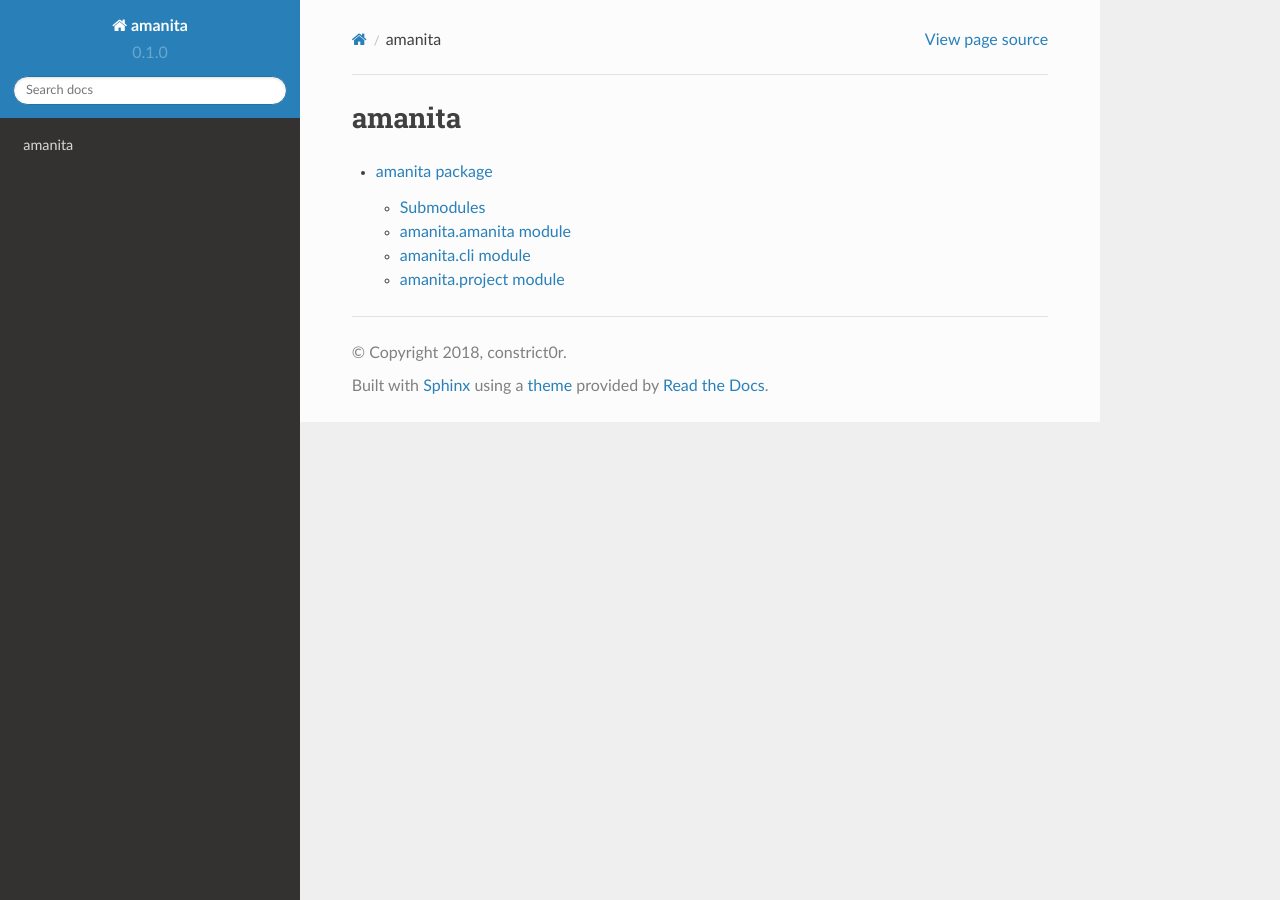
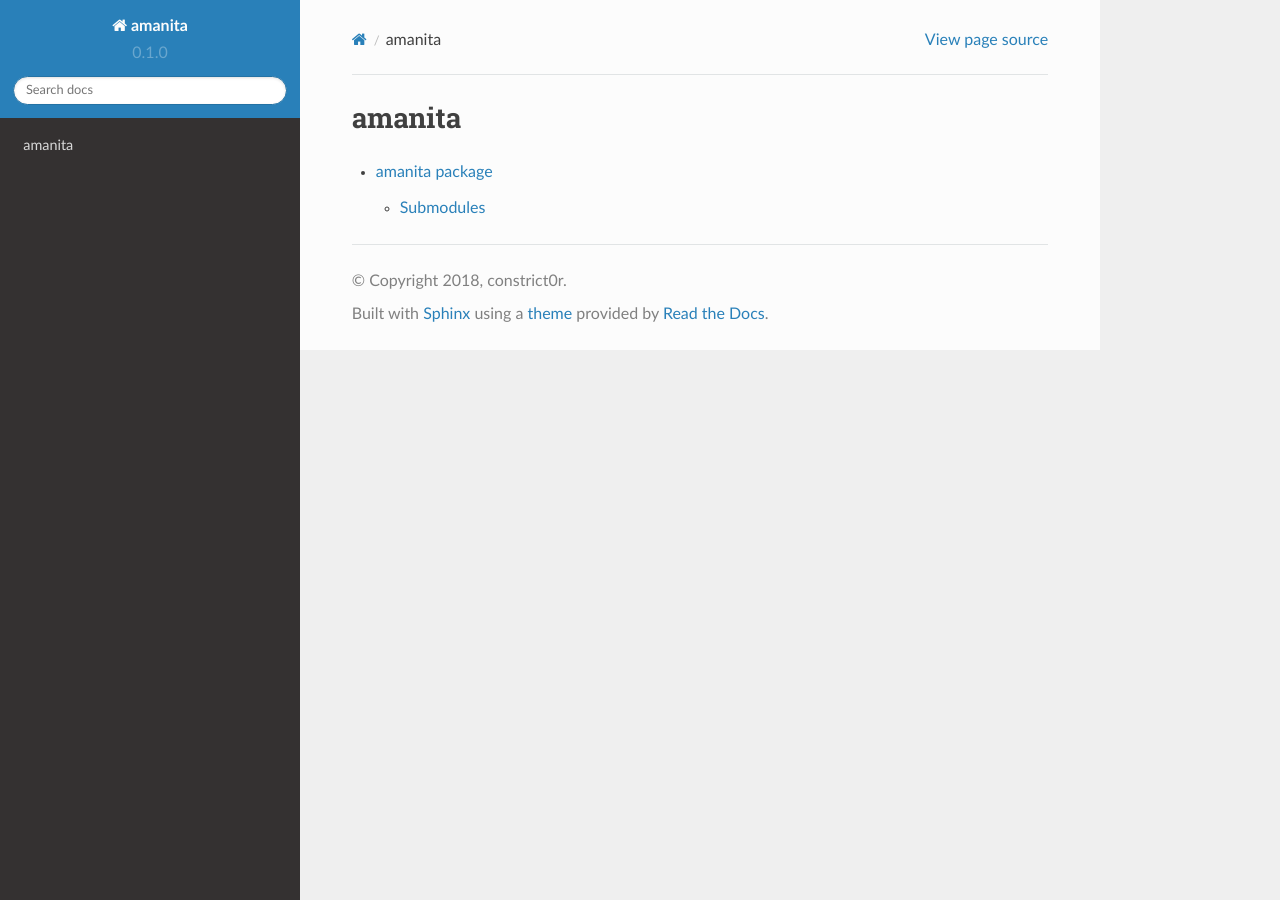
Before and after one commit to constrict0r/amanita, a Sphinx documentation site: the page built from docs/source/modules.rst, in a window 1280 px wide. Built offline with Sphinx 7.4.7 and the Read the Docs theme 2.0.0, drawn with Linux system fonts in a browser that asks for light colours.

```diff
--- a/docs/source/amanita.rst
+++ b/docs/source/amanita.rst
@@ -1,29 +1,17 @@
 amanita package
 ===============
+
+.. automodule:: amanita
+    :members:
 
 Submodules
 ----------
 
-amanita.amanita module
-----------------------
-
 .. automodule:: amanita.amanita
     :members:
-    :undoc-members:
-    :show-inheritance:
-
-amanita.cli module
-------------------
 
 .. automodule:: amanita.cli
     :members:
-    :undoc-members:
-    :show-inheritance:
-
-amanita.project module
-----------------------
 
 .. automodule:: amanita.project
     :members:
-    :undoc-members:
-    :show-inheritance:
```
